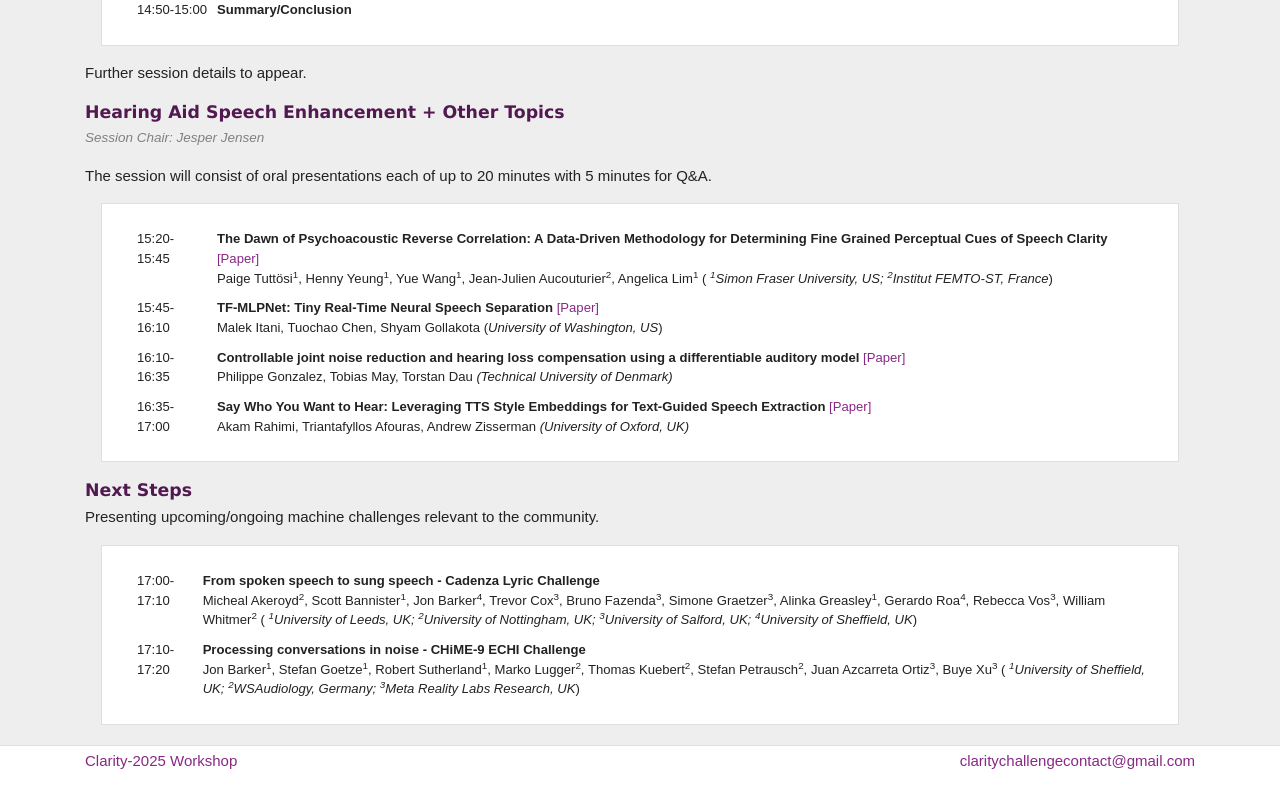
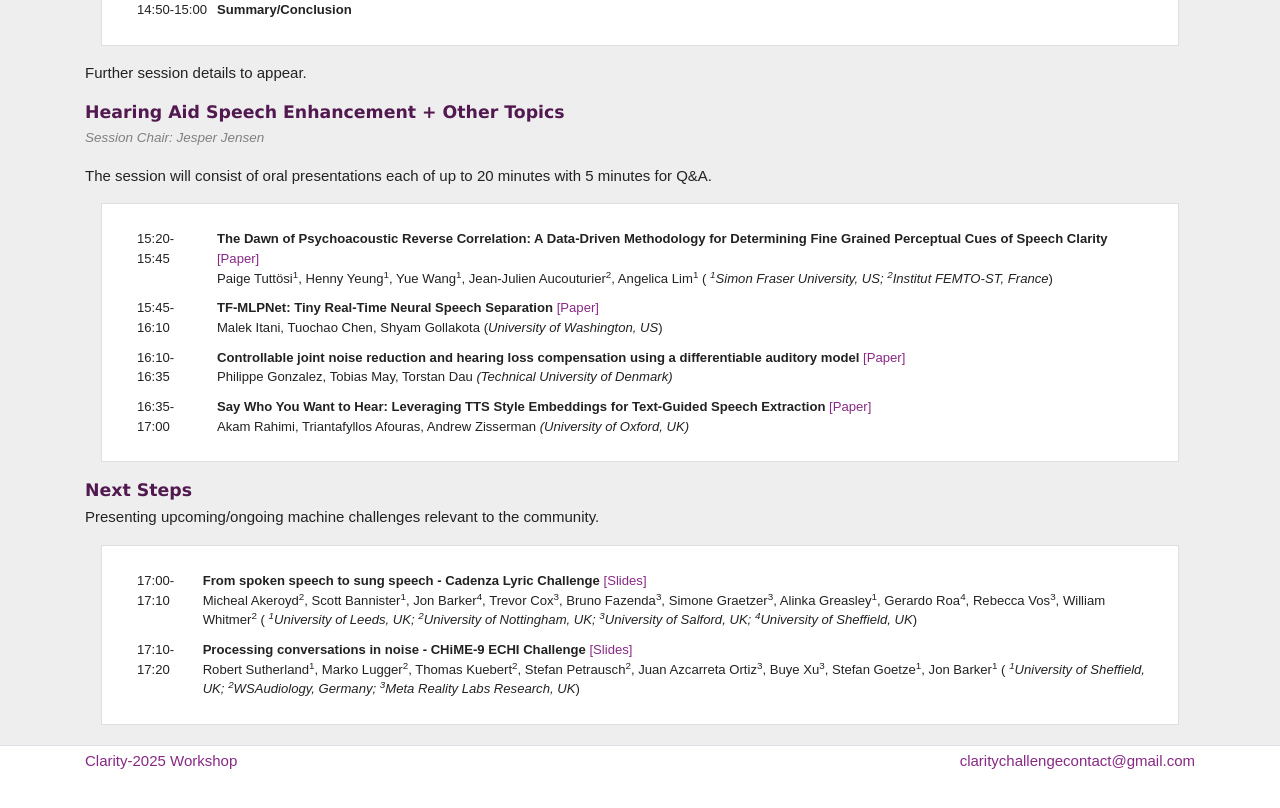
Before and after one commit to claritychallenge/clarity2025-workshop, a Jekyll site: the page built from programme.md, in a window 1280 px wide and 900 px high, scrolled down 2389 px. Shown: the top 808 px of the window. Built offline with Jekyll 4.4.1, drawn with Linux system fonts in a browser that asks for light colours.

Commit message:
Adding final session slides

```diff
--- a/programme.md
+++ b/programme.md
@@ -294,12 +294,12 @@ Presenting upcoming/ongoing machine challenges relevant to the community.
 
 <tr><td valign="top" style="margin-right: 5em; padding: 5px;"></td>
 <td valign="top" style="margin-right: 5em; padding: 5px;">17:00-17:10</td><td style="padding: 5px;"><b> From spoken speech to sung speech - Cadenza Lyric Challenge
-  </b><br /> <span class="author"> Micheal Akeroyd<sup>2</sup>, Scott Bannister<sup>1</sup>, Jon Barker<sup>4</sup>, Trevor Cox<sup>3</sup>, Bruno Fazenda<sup>3</sup>, Simone Graetzer<sup>3</sup>, Alinka Greasley<sup>1</sup>, Gerardo Roa<sup>4</sup>, Rebecca Vos<sup>3</sup>, William Whitmer<sup>2</sup> </span> ( <i><sup>1</sup>University of Leeds, UK; <sup>2</sup>University of Nottingham, UK; <sup>3</sup>University of Salford, UK; <sup>4</sup>University of Sheffield, UK</i>)</td>
+  </b><a href="./slides/clarity2025_clip_challenge.pdf">[Slides]</a><br /> <span class="author"> Micheal Akeroyd<sup>2</sup>, Scott Bannister<sup>1</sup>, Jon Barker<sup>4</sup>, Trevor Cox<sup>3</sup>, Bruno Fazenda<sup>3</sup>, Simone Graetzer<sup>3</sup>, Alinka Greasley<sup>1</sup>, Gerardo Roa<sup>4</sup>, Rebecca Vos<sup>3</sup>, William Whitmer<sup>2</sup> </span> ( <i><sup>1</sup>University of Leeds, UK; <sup>2</sup>University of Nottingham, UK; <sup>3</sup>University of Salford, UK; <sup>4</sup>University of Sheffield, UK</i>)</td>
 </tr>
 
 <tr><td valign="top" style="margin-right: 5em; padding: 5px;"></td>
 <td valign="top" style="margin-right: 5em; padding: 5px;">17:10-17:20</td><td style="padding: 5px;"><b> Processing conversations in noise - CHiME-9 ECHI Challenge
-  </b><br /> <span class="author"> Jon Barker<sup>1</sup>, Stefan Goetze<sup>1</sup>, Robert Sutherland<sup>1</sup>, Marko Lugger<sup>2</sup>, Thomas Kuebert<sup>2</sup>, Stefan Petrausch<sup>2</sup>, Juan Azcarreta Ortiz<sup>3</sup>, Buye Xu<sup>3</sup> </span> ( <i> <sup>1</sup>University of Sheffield, UK; <sup>2</sup>WSAudiology, Germany; <sup>3</sup>Meta Reality Labs Research, UK</i>)</td>
+  </b><a href="./slides/clarity2025_echi_challenge.pdf">[Slides]</a><br /> Robert Sutherland<sup>1</sup>, Marko Lugger<sup>2</sup>, Thomas Kuebert<sup>2</sup>, Stefan Petrausch<sup>2</sup>, Juan Azcarreta Ortiz<sup>3</sup>, Buye Xu<sup>3</sup>, Stefan Goetze<sup>1</sup>, <span class="author"> Jon Barker<sup>1</sup> </span> ( <i> <sup>1</sup>University of Sheffield, UK; <sup>2</sup>WSAudiology, Germany; <sup>3</sup>Meta Reality Labs Research, UK</i>)</td>
 </tr>
 
 </tbody>
```
Also changed, not shown: 2 other files.
